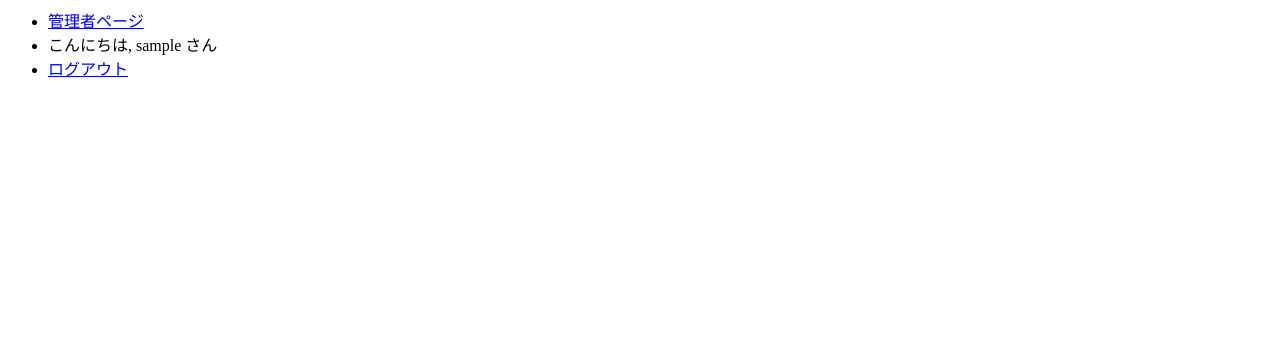
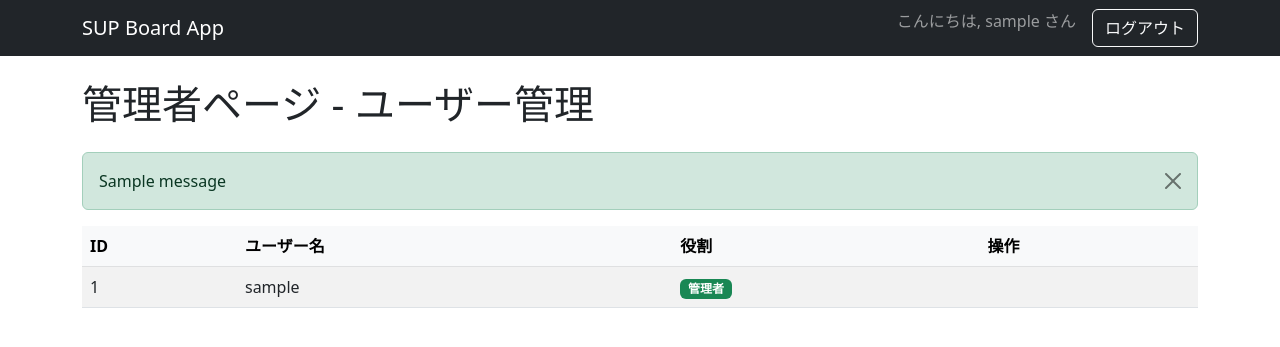
Before and after one commit to uuuuuseeee/sup-board-app, a Flask app: page /admin in a window 1280 px wide. Shown: the top 347 px of the page. Run offline with Flask 3, Linux system fonts and the light colour scheme; a user stored in the database is signed in; tables that the repository leaves empty hold one stand-in row (values such as "Sample post"); one stand-in notice (Sample message) is shown.

Commit message:
Update base.html

```diff
--- a/templates/base.html
+++ b/templates/base.html
@@ -1,7 +1,26 @@
+<!DOCTYPE html>
+<html lang="ja">
+<head>
+    <meta charset="UTF-8">
+    <meta name="viewport" content="width=device-width, initial-scale=1.0">
+
+    <!-- BootstrapのCSSを読み込む -->
+    <link href="https://cdn.jsdelivr.net/npm/bootstrap@5.3.0/dist/css/bootstrap.min.css" rel="stylesheet" xintegrity="sha384-9ndCyUaIbzAi2FUVXJi0CjmCapSmO7SnpJef0486qhLnuZ2cdeRhO02iuK6FUUVM" crossorigin="anonymous">
+
+    <title>{% block title %}SUPボード管理アプリ{% endblock %}</title>
+</head>
+<body>
+    <nav class="navbar navbar-expand-lg navbar-dark bg-dark mb-4">
+        <div class="container">
+            <a class="navbar-brand" href="{{ url_for('index') }}">SUP Board App</a>
+            <button class="navbar-toggler" type="button" data-bs-toggle="collapse" data-bs-target="#navbarNav" aria-controls="navbarNav" aria-expanded="false" aria-label="Toggle navigation">
+                <span class="navbar-toggler-icon"></span>
+            </button>
+            <div class="collapse navbar-collapse" id="navbarNav">
                 <ul class="navbar-nav ms-auto">
                     {% if current_user.is_authenticated %}
-                            <!-- ↓↓ このifブロックを追加 ↓↓ -->
-                            {% if current_user.is_admin %}
+                        <!-- ↓↓ ここのif文を修正しました ↓↓ -->
+                        {% if current_user.role == 'admin' %}
                         <li class="nav-item">
                             <a class="nav-link" href="{{ url_for('admin_panel') }}">管理者ページ</a>
                         </li>
@@ -23,3 +42,29 @@
                         </li>
                     {% endif %}
                 </ul>
+            </div>
+        </div>
+    </nav>
+
+    <div class="container mt-4">
+        <h1 class="mb-4">{% block header %}{% endblock %}</h1>
+
+        <!-- Flashメッセージ表示エリア -->
+        {% with messages = get_flashed_messages(with_categories=true) %}
+          {% if messages %}
+            {% for category, message in messages %}
+              <div class="alert alert-{{ 'danger' if category == 'error' else 'success' }} alert-dismissible fade show" role="alert">
+                {{ message }}
+                <button type="button" class="btn-close" data-bs-dismiss="alert" aria-label="Close"></button>
+              </div>
+            {% endfor %}
+          {% endif %}
+        {% endwith %}
+
+        {% block content %}{% endblock %}
+    </div>
+
+    <!-- BootstrapのJavaScriptを読み込む -->
+    <script src="https://cdn.jsdelivr.net/npm/bootstrap@5.3.0/dist/js/bootstrap.bundle.min.js" xintegrity="sha384-geWF76RCwLtnZ8qwWowPQNguL3RmwHVBC9FhGdlKrxdiJJigb/j/68SIy3Te4Bkz" crossorigin="anonymous"></script>
+</body>
+</html>
```
Lines whose indentation alone changed are shown as unchanged.
